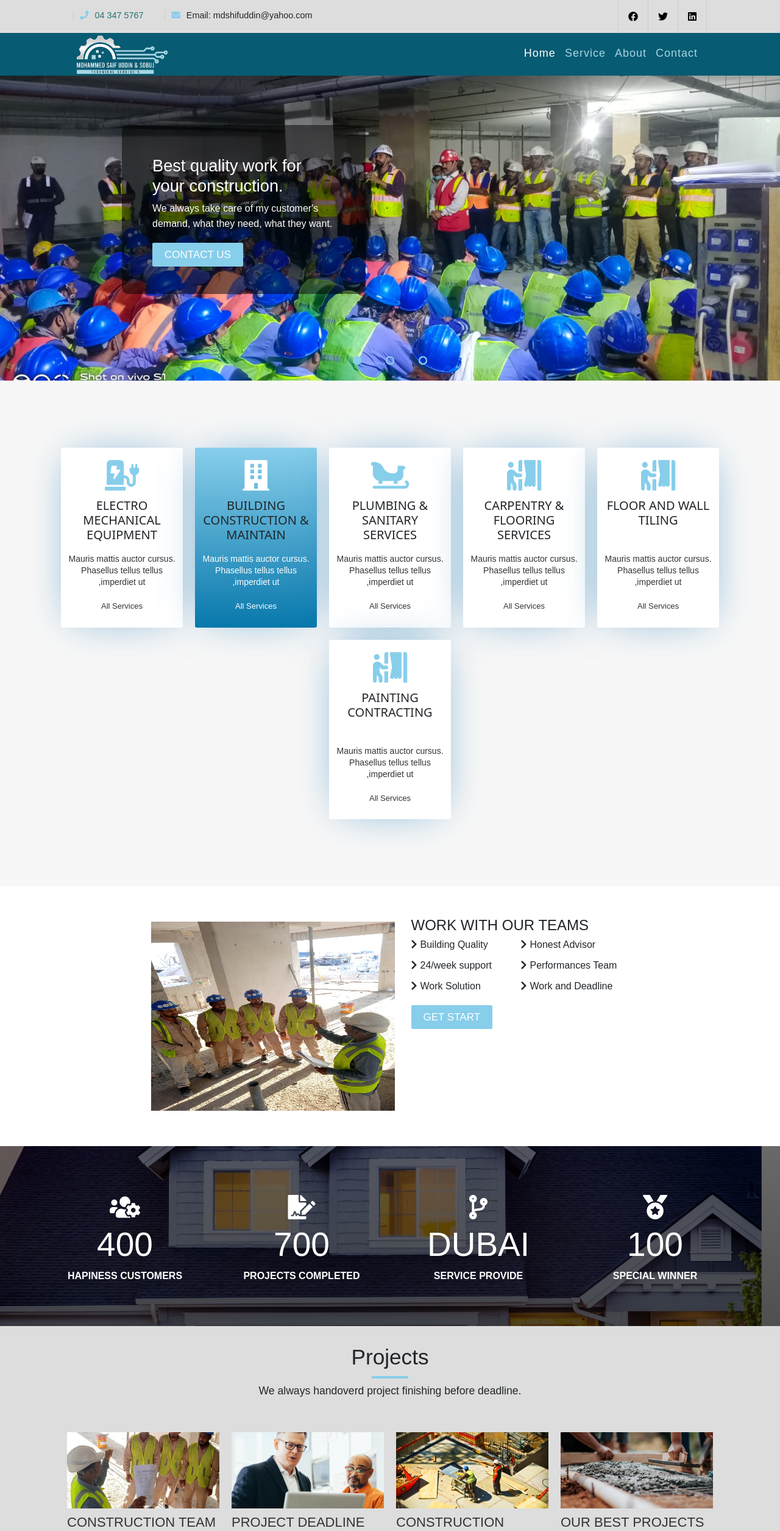
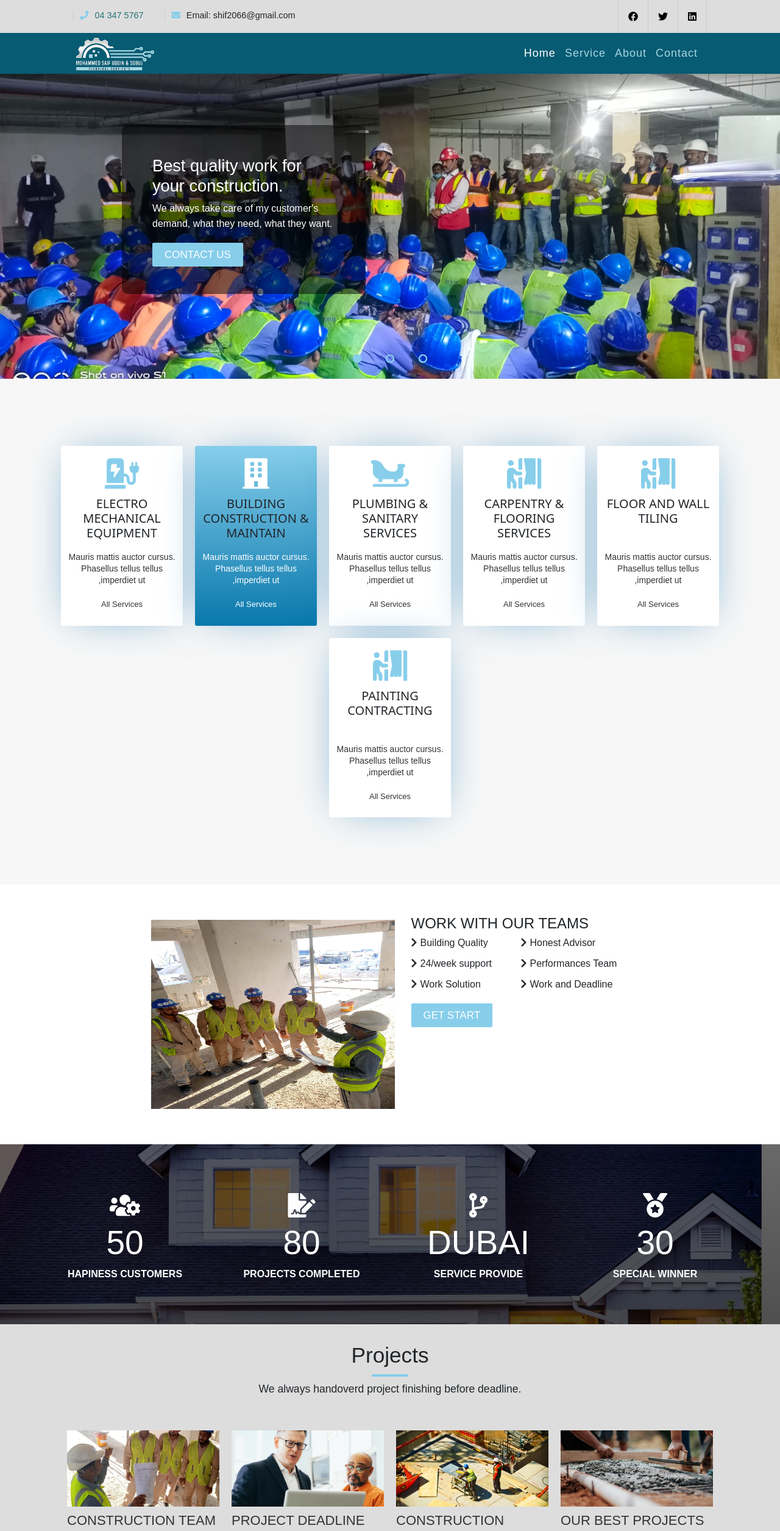
Before and after one commit to SankarBala/sustech, a React (Create React App) app: page / in a window 1280 px wide. Shown: the top 2510 px of the page at 61% size. Built offline with nearby package versions, Linux system fonts and the light colour scheme.

Commit message:
another review

```diff
--- a/public/index.html
+++ b/public/index.html
@@ -5,11 +5,7 @@
   <meta charset="utf-8" />
   <link rel="icon" href="%PUBLIC_URL%/favicon.ico" />
   <meta name="viewport" content="width=device-width, initial-scale=1" />
-  <meta name="theme-color" content="#000000" />
   <meta name="description" content="Web site created using create-react-app" />
-  <link rel="apple-touch-icon" href="%PUBLIC_URL%/logo192.png" />
-
-  <link rel="manifest" href="%PUBLIC_URL%/manifest.json" />
   <link rel="stylesheet" href="all.min.css" />
   <title>MOHAMMED SHIF UDDIN & SOBUJ TECHNICAL SERVICES</title>
 </head>
--- a/src/components/Footer.jsx
+++ b/src/components/Footer.jsx
@@ -33,16 +33,20 @@ function Footer() {
                     <h3 className="footer-h3">ABOUT US</h3>
                     <p> Your trusted partner for all your construction needs.</p>
                     <div className="icon">
-                        <a href="/">
+                        <a
+                            target="_blank"
+                            rel="noreferrer"
+                            href="https://www.facebook.com/profile.php?id=100092655250914&mibextid=ZbWKwL"
+                        >
                             <i className="fab fa-facebook-f" />
                         </a>
-                        <a href="/">
+                        <a target="_blank" rel="noreferrer" href="/">
                             <i className="fab fa-twitter" />
                         </a>
-                        <a href="/">
+                        <a target="_blank" rel="noreferrer" href="/">
                             <i className="fab fa-linkedin-in" />
                         </a>
-                        <a href="/">
+                        <a target="_blank" rel="noreferrer" href="/">
                             <i className="fab fa-google-plus-g" />
                         </a>
                     </div>
@@ -69,7 +73,7 @@ function Footer() {
                     <div className="contacts">
                         <i className="fas fa-envelope" />
                         <span style={{ fontSize: 12 }}>
-                            mdshifuddin@yahoo.com
+                            info@msasts.com
                             <br />
                             shif2066@gmail.com
                         </span>
@@ -92,14 +96,13 @@ function Footer() {
                 </div>
             </div>
 
-            <a
-                href="/"
+            <button
                 onClick={() => scrollToTop()}
                 style={{ display: isVisible ? "flex" : "none" }}
-                className="to-top"
+                className="to-top cursor-pointer"
             >
                 <i className="fas fa-arrow-up" />
-            </a>
+            </button>
 
             <div className="copyright">
                 <div className="col-left">
--- a/src/components/Header.jsx
+++ b/src/components/Header.jsx
@@ -36,17 +36,21 @@ function Header() {
                         </a>
                         <span>
                             <i className="fas fa-envelope" />
-                            Email: mdshifuddin@yahoo.com
+                            Email: shif2066@gmail.com
                         </span>
                     </div>
                     <div className="column col-right">
-                        <a href="/">
+                        <a
+                            rel="noreferrer"
+                            target="_blank"
+                            href="https://www.facebook.com/profile.php?id=100092655250914&mibextid=ZbWKwL"
+                        >
                             <i className="fab fa-facebook" />
                         </a>
-                        <a href="/">
+                        <a rel="noreferrer" target="_blank" href="/">
                             <i className="fab fa-twitter" />
                         </a>
-                        <a href="/">
+                        <a rel="noreferrer" target="_blank" href="/">
                             <i className="fab fa-linkedin" />
                         </a>
                     </div>
@@ -54,7 +58,7 @@ function Header() {
                 <div className="main-header">
                     <div className="column col-left">
                         <Link to="/">
-                            <img src={Logo} alt="logo" height="70px" />
+                            <img src={Logo} alt="logo" height="60px" />
                         </Link>
                     </div>
                     <div
@@ -63,7 +67,8 @@ function Header() {
                         onClick={toggleDropdown}
                     />
                     <div
-                        className={`column col-right menu text-info ${isOpen ? "active" : ""}`}
+                        className={`column col-right menu text-info ${isOpen ? "active" : ""
+                            }`}
                     >
                         <NavLink to="/" exact className="">
                             Home
--- a/src/components/Projects.jsx
+++ b/src/components/Projects.jsx
@@ -9,7 +9,7 @@ function Projects() {
                         <i className="fas fa-users-cog" />
                     </div>
                     <div className="info">
-                        <h3>400</h3>
+                        <h3>50</h3>
                         <span>HAPINESS CUSTOMERS</span>
                     </div>
                 </div>
@@ -18,7 +18,7 @@ function Projects() {
                         <i className="fas fa-file-signature" />
                     </div>
                     <div className="info">
-                        <h3>700</h3>
+                        <h3>80</h3>
                         <span>PROJECTS COMPLETED </span>
                     </div>
                 </div>
@@ -36,7 +36,7 @@ function Projects() {
                         <i className="fas fa-medal" />
                     </div>
                     <div className="info">
-                        <h3>100</h3>
+                        <h3>30</h3>
                         <span>SPECIAL WINNER</span>
                     </div>
                 </div>
--- a/src/scss/_common.scss
+++ b/src/scss/_common.scss
@@ -4,6 +4,7 @@ body {
 	margin: 0;
 	padding: 0;
 }
+
 
 html {
 	scroll-behavior: smooth;
```
Also changed, not shown: public/manifest.json (deleted), 1 other file (tests, documents, lock files or other folders).
